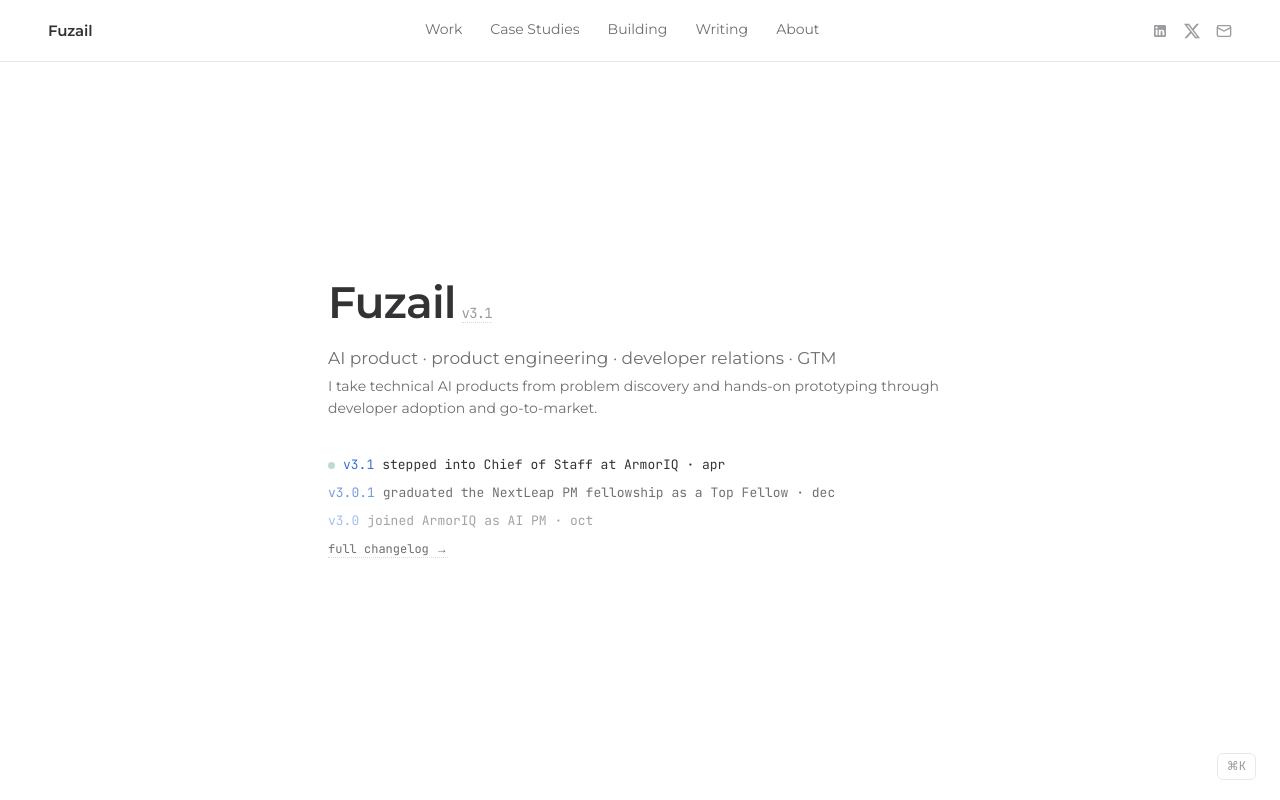
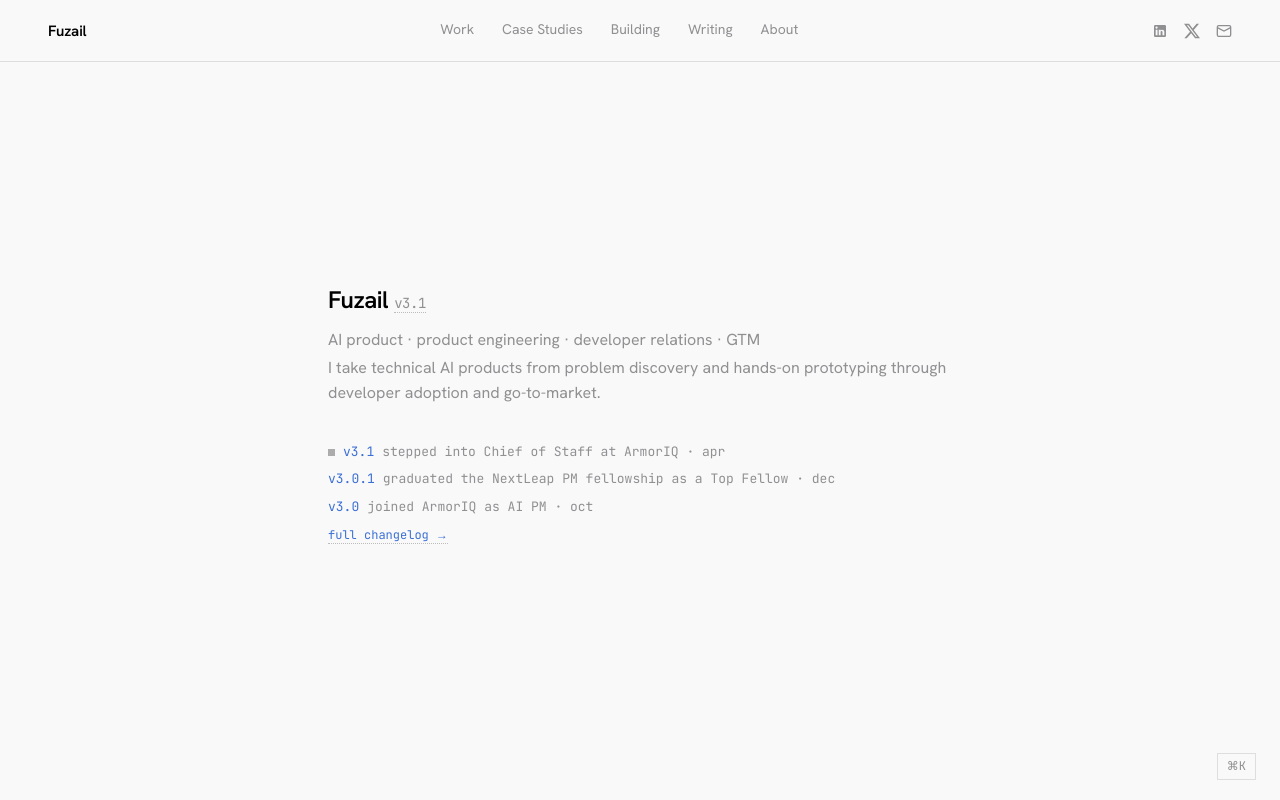
Before and after one commit to Fuzailkazi/portfolio, a Next.js app: page / in a window 1280 px wide. Built offline with nearby package versions, Linux system fonts and the light colour scheme.

Commit message:
Update portfolio branding and restore blue links

```diff
--- a/app/about/page.tsx
+++ b/app/about/page.tsx
@@ -18,7 +18,7 @@ export default function AboutPage() {
     <div className="h-full overflow-y-auto p-12 max-[720px]:px-5 max-[720px]:py-7">
       <h1 className="sr-only">{site.pages.about}</h1>
       <div className="mx-auto max-w-[640px]">
-        <p className="mb-8 max-w-[540px] text-[15px] text-text-2">{about.bio}</p>
+        <p className="mb-8 max-w-[540px] text-[16px] text-text-2">{about.bio}</p>
 
         <SectionLabel>{about.labels.trajectory}</SectionLabel>
         <div className="mb-8 border-l-2 border-border-2 pl-5">
--- a/app/globals.css
+++ b/app/globals.css
@@ -1,30 +1,26 @@
 @import "tailwindcss";
 
-/*
- * Design tokens — locked, copied from portfolio-final-design.html :root.
- * When unsure about any visual value, open that file and copy. Never invent.
- */
 :root {
-  --bg: #ffffff;
-  --text: #333336;
-  --text-2: #6e6e73;
-  --text-3: #9b9ba0;
+  --bg: #f9f9f9;
+  --text: #909092;
+  --text-2: #909092;
+  --text-3: #909092;
   --accent: #3b6fd4;
   --accent-bg: #ebf1fb;
-  --border: #e8e8ea;
-  --border-2: #d9d9dc;
-  --red: #c84b43;
-  --red-bg: #fbefee;
-  --red-text: #a0392f;
-  --green: #2e8b57;
-  --green-bg: #edf6f0;
-  --green-text: #1f6b45;
-  --gray-bg: #f6f6f7;
+  --border: #dedede;
+  --border-2: #bcbcbc;
+  --red: #000000;
+  --red-bg: #eeeeee;
+  --red-text: #000000;
+  --green: #000000;
+  --green-bg: #eeeeee;
+  --green-text: #000000;
+  --gray-bg: #eeeeee;
+  --space-unit: 2px;
 }
 
-/* Non-inline so Tailwind emits --radius into :root and `rounded` resolves to it (12px). */
 @theme {
-  --radius: 12px;
+  --radius: 0px;
 
   /* Reference: @keyframes pulse { 50% { opacity: .3; } }, 1.6s infinite */
   --animate-pulse-dot: pulse-dot 1.6s infinite;
@@ -52,8 +48,7 @@
   --color-green-text: var(--green-text);
   --color-gray-bg: var(--gray-bg);
 
-  /* Fonts injected by next/font in app/layout.tsx (Montserrat = Proxima Nova stand-in) */
-  --font-sans: var(--font-sans), "Proxima Nova", -apple-system, sans-serif;
+  --font-sans: var(--font-hanken), sans-serif;
   --font-mono: var(--font-mono), "SF Mono", monospace;
 }
 
@@ -61,17 +56,44 @@ body {
   background: var(--bg);
   color: var(--text);
   font-family: var(--font-sans);
-  font-size: 15px;
+  font-size: 16px;
   line-height: 1.6;
   -webkit-font-smoothing: antialiased;
   -moz-osx-font-smoothing: grayscale;
+}
+
+h1,
+h2,
+h3,
+b,
+strong {
+  color: #000;
+}
+
+h1 {
+  font-size: 24px !important;
+}
+
+h2 {
+  font-size: 20px !important;
+}
+
+@layer base {
+  a {
+    color: #000;
+  }
+}
+
+*,
+*::before,
+*::after {
+  border-radius: 0 !important;
 }
 
 /* Visible keyboard focus for all interactive elements (accessibility). */
 :focus-visible {
   outline: 2px solid var(--accent);
   outline-offset: 2px;
-  border-radius: 3px;
 }
 :focus:not(:focus-visible) {
   outline: none;
--- a/app/layout.tsx
+++ b/app/layout.tsx
@@ -1,5 +1,5 @@
 import type { Metadata } from "next";
-import { JetBrains_Mono, Montserrat } from "next/font/google";
+import { Hanken_Grotesk, JetBrains_Mono } from "next/font/google";
 import { ThemeProvider } from "@/components/theme-provider";
 import { CommandK } from "@/components/command-k/CommandK";
 import { Header } from "@/components/ui/Header";
@@ -7,11 +7,9 @@ import { BottomNav } from "@/components/ui/BottomNav";
 import { site } from "@/content/site";
 import "./globals.css";
 
-// Montserrat is the Proxima Nova stand-in (see CLAUDE.md design tokens).
-const montserrat = Montserrat({
+const hankenGrotesk = Hanken_Grotesk({
   subsets: ["latin"],
-  weight: ["400", "500", "600"],
-  variable: "--font-sans",
+  variable: "--font-hanken",
 });
 
 const jetbrainsMono = JetBrains_Mono({
@@ -47,7 +45,7 @@ export default function RootLayout({
   children: React.ReactNode;
 }>) {
   return (
-    <html lang="en" className={`${montserrat.variable} ${jetbrainsMono.variable}`}>
+    <html lang="en" className={`${hankenGrotesk.variable} ${jetbrainsMono.variable}`}>
       <body>
         <ThemeProvider>
           <div className="flex h-screen flex-col overflow-hidden">
--- a/app/notes/[slug]/page.tsx
+++ b/app/notes/[slug]/page.tsx
@@ -27,7 +27,7 @@ export default async function NotePage(props: PageProps<"/notes/[slug]">) {
         <p className="mt-[6px] mb-6 text-[12px] text-text-3">
           {note.readTime} · {formatNoteDate(note.date)}
         </p>
-        <div className="space-y-4 text-[14px] text-text-2">
+        <div className="space-y-4 text-[16px] text-text-2">
           <ReactMarkdown>{note.body}</ReactMarkdown>
         </div>
       </div>
--- a/app/page.tsx
+++ b/app/page.tsx
@@ -15,8 +15,8 @@ export default function HomePage() {
           {changelog[0].version}
         </Link>
       </h1>
-      <p className="mt-2 text-[17px] text-text-2">{site.role}</p>
-      <p className="mt-[2px] text-[14px] text-text-2">{site.positioning}</p>
+      <p className="mt-2 text-[16px] text-text-2">{site.role}</p>
+      <p className="mt-[2px] text-[16px] text-text-2">{site.positioning}</p>
       <ChangelogTail />
     </div>
   );
--- a/app/projects/[slug]/page.tsx
+++ b/app/projects/[slug]/page.tsx
@@ -39,7 +39,7 @@ export default async function ProjectStoryPage(props: PageProps<"/projects/[slug
           </div>
         </header>
 
-        <div className="mt-8 space-y-4 text-[14px] text-text-2">
+        <div className="mt-8 space-y-4 text-[16px] text-text-2">
           {story.intro.map((paragraph) => (
             <p key={paragraph}>{paragraph}</p>
           ))}
@@ -54,24 +54,24 @@ export default async function ProjectStoryPage(props: PageProps<"/projects/[slug
             <section key={section.title}>
               <h2 className="text-[18px] font-semibold tracking-[-0.01em]">{section.title}</h2>
               {section.body ? (
-                <div className="mt-3 space-y-3 text-[14px] text-text-2">
+                <div className="mt-3 space-y-3 text-[16px] text-text-2">
                   {section.body.map((paragraph) => (
                     <p key={paragraph}>{paragraph}</p>
                   ))}
                 </div>
               ) : null}
               {section.bullets ? (
-                <ul className="mt-3 list-disc space-y-2 pl-5 text-[14px] text-text-2">
+                <ul className="mt-3 list-disc space-y-2 pl-5 text-[16px] text-text-2">
                   {section.bullets.map((bullet) => (
                     <li key={bullet}>{bullet}</li>
                   ))}
                 </ul>
               ) : null}
               {section.examplesTitle ? (
-                <p className="mt-4 text-[14px] text-text-2">{section.examplesTitle}</p>
+                <p className="mt-4 text-[16px] text-text-2">{section.examplesTitle}</p>
               ) : null}
               {section.examples ? (
-                <ul className="mt-3 list-disc space-y-2 pl-5 text-[14px] text-text-2">
+                <ul className="mt-3 list-disc space-y-2 pl-5 text-[16px] text-text-2">
                   {section.examples.map((example) => (
                     <li key={example}>&ldquo;{example}&rdquo;</li>
                   ))}
--- a/components/ui/ChangelogTail.tsx
+++ b/components/ui/ChangelogTail.tsx
@@ -2,8 +2,7 @@ import Link from "next/link";
 import { changelog } from "@/content/changelog";
 import { site } from "@/content/site";
 
-// Reference rows fade to 100% / 70% / 45% top-down.
-const ROW_OPACITY = [1, 0.7, 0.45];
+const ROW_OPACITY = [1, 1, 1];
 const STAGGER_MS = 120;
 
 /**
@@ -43,7 +42,7 @@ export function ChangelogTail() {
       <div style={rowStyle(latest.length, 1)} className="tail-row-in">
         <Link
           href="/changelog"
-          className="cursor-pointer border-b border-dotted border-border-2 text-[12px] text-text-2"
+          className="cursor-pointer border-b border-dotted border-border-2 text-[12px] text-accent"
         >
           {site.home.fullChangelogLabel}
         </Link>
```
